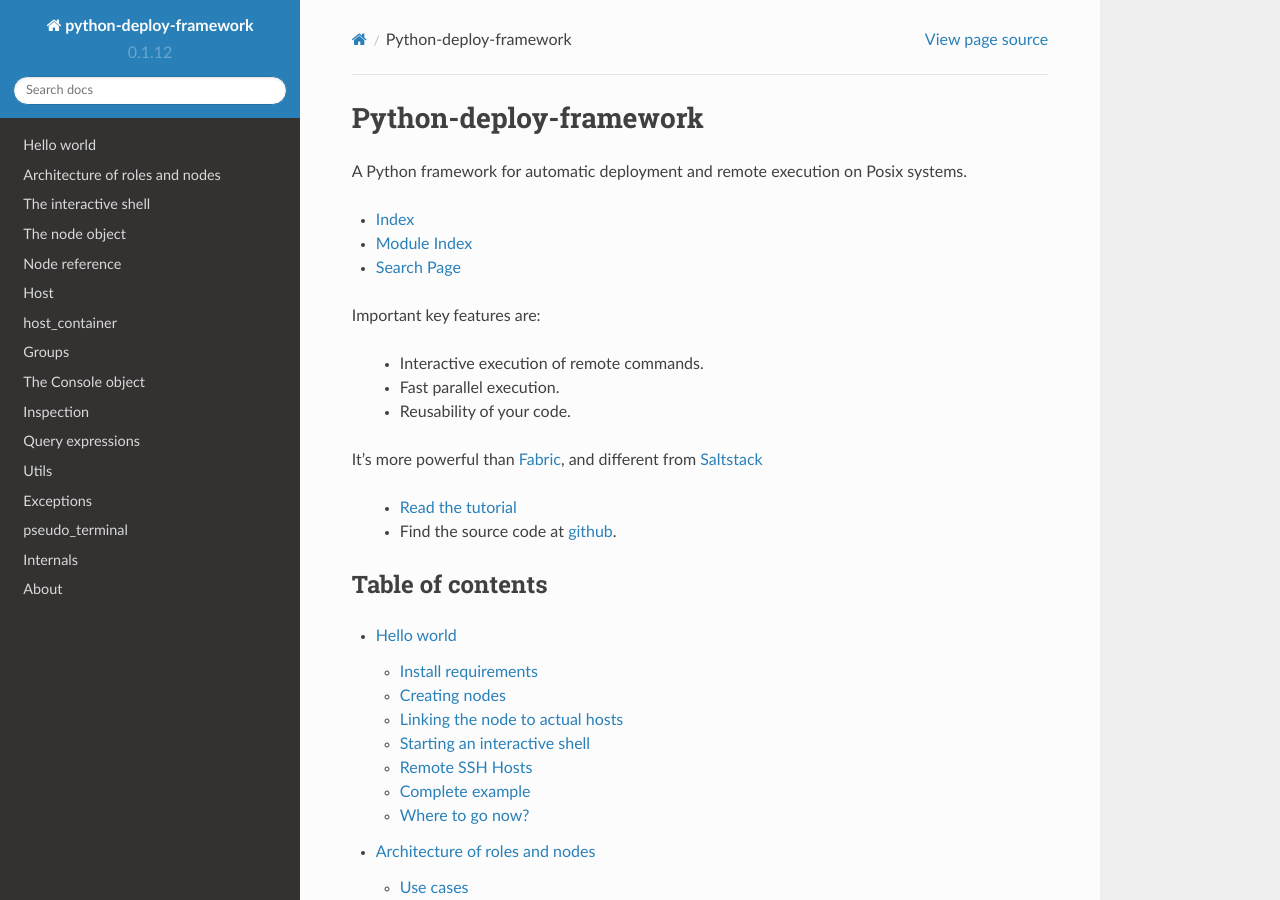
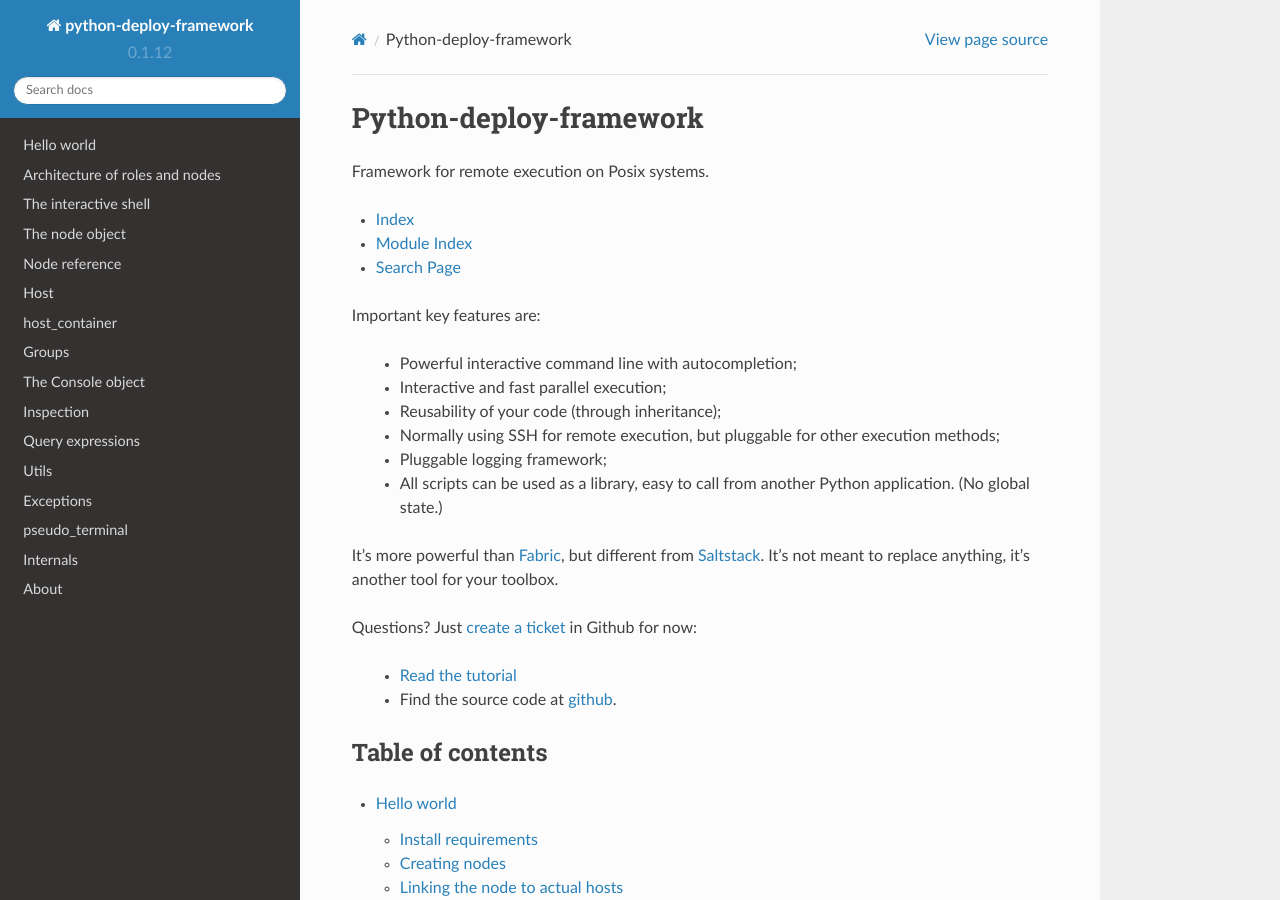
Before and after one commit to jonathanslenders/python-deployer, a Sphinx documentation site: the page built from docs/index.rst, in a window 1280 px wide and 900 px high. Built offline with Sphinx 7.4.7 and the Read the Docs theme 2.0.0, drawn with Linux system fonts in a browser that asks for light colours.

```diff
--- a/docs/index.rst
+++ b/docs/index.rst
@@ -6,8 +6,7 @@
 Python-deploy-framework
 =======================
 
-A Python framework for automatic deployment and remote execution on Posix
-systems.
+Framework for remote execution on Posix systems.
 
 * :ref:`genindex`
 * :ref:`modindex`
@@ -15,14 +14,22 @@ systems.
 
 Important key features are:
 
- - Interactive execution of remote commands.
- - Fast parallel execution.
- - Reusability of your code.
+ - Powerful interactive command line with autocompletion;
+ - Interactive and fast parallel execution;
+ - Reusability of your code (through inheritance);
+ - Normally using SSH for remote execution, but pluggable for other execution methods;
+ - Pluggable logging framework;
+ - All scripts can be used as a library, easy to call from another Python application. (No global state.)
 
-It's more powerful than `Fabric`_, and different from `Saltstack`_
+It's more powerful than `Fabric`_, but different from `Saltstack`_. It's not
+meant to replace anything, it's another tool for your toolbox.
 
 .. _Fabric: http://docs.fabfile.org/
 .. _Saltstack: http://saltstack.com
+
+Questions? Just `create a ticket <create-ticket>`_ in Github for now:
+
+.. _create-ticket: https://github.com/jonathanslenders/python-deployer/issues?state=open
 
  - :ref:`Read the tutorial <getting-started>`
  - Find the source code at `github`_.
```
Also changed, not shown: README.md (+10 -17 lines).
